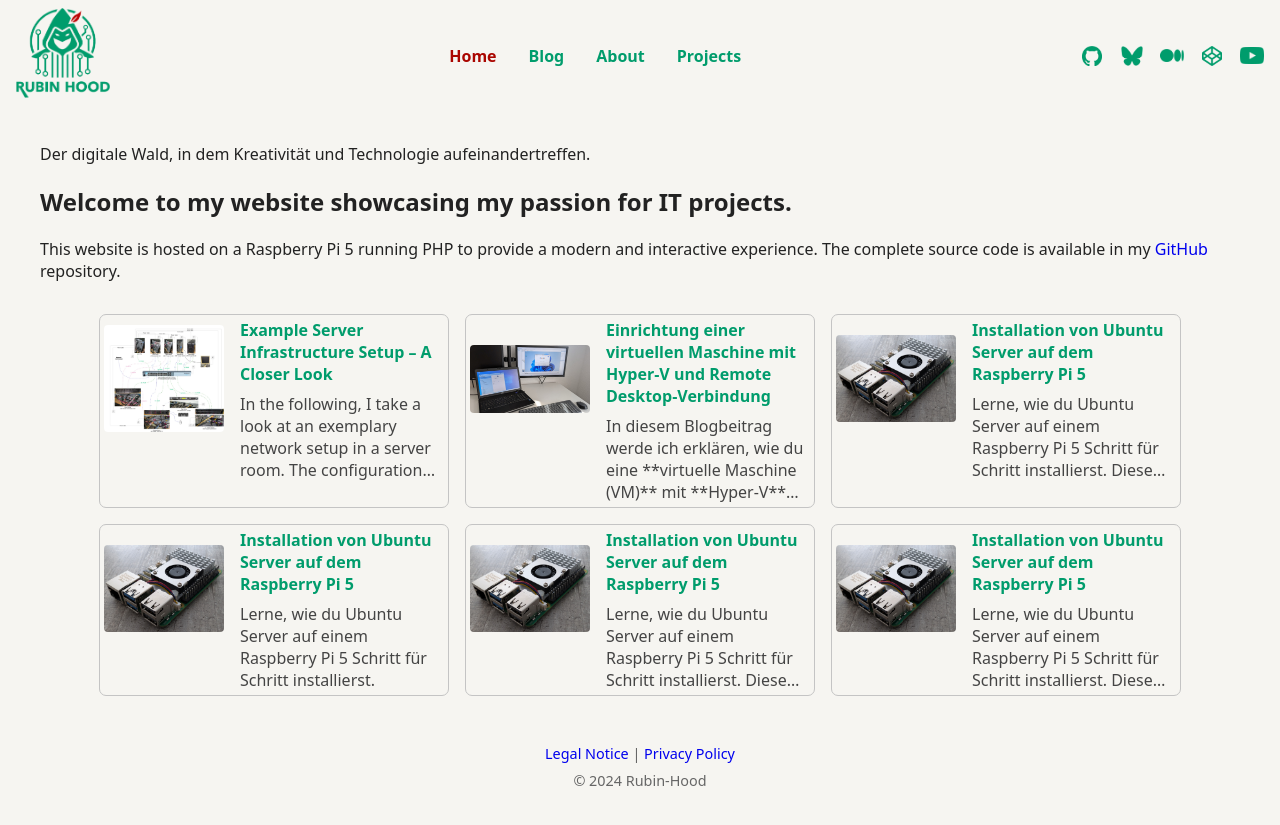
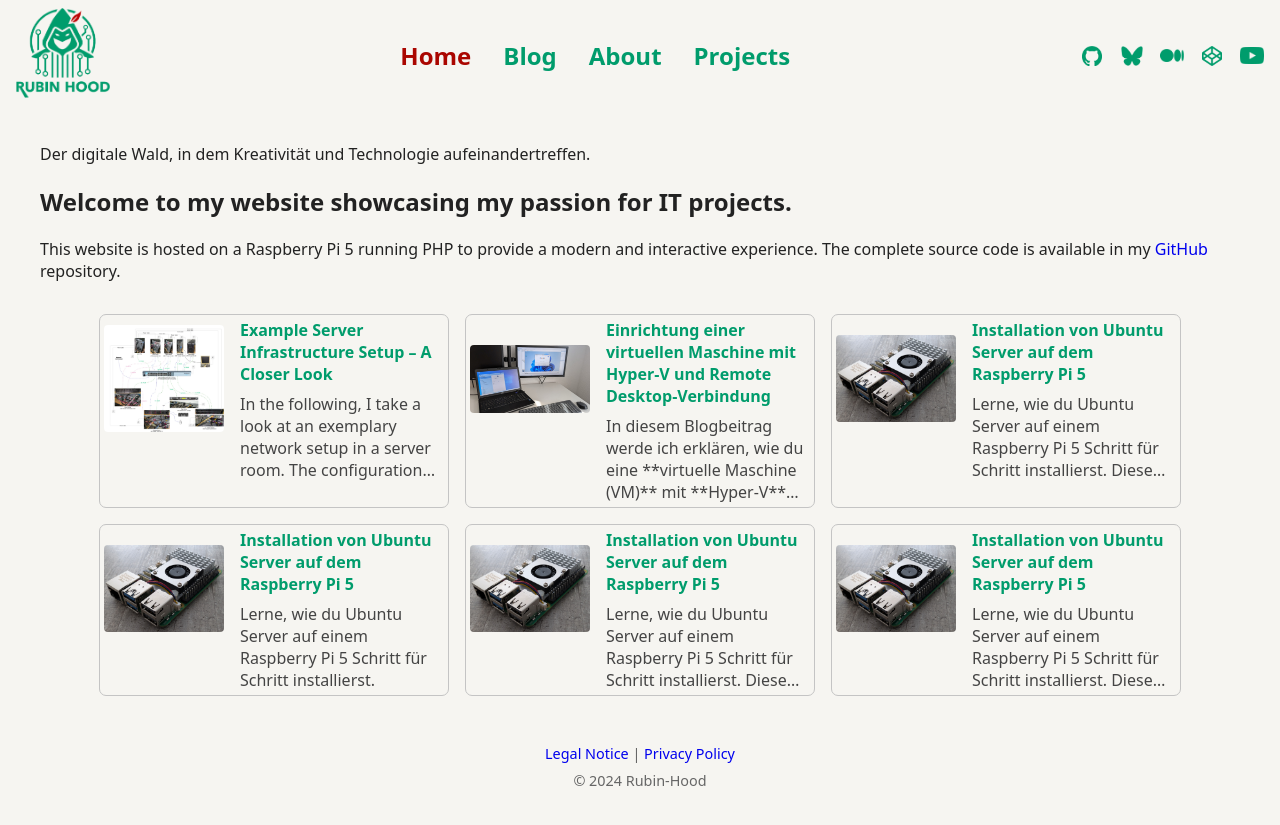
Before and after one commit to rubin-hood/rubinhood-blog, a Jekyll site: the page built from index.md, in a window 1280 px wide. Shown: the top 825 px of the page. Built offline with Jekyll 4.4.1, drawn with Linux system fonts in a browser that asks for light colours.

Commit message:
Update style.css

```diff
--- a/assets/css/style.css
+++ b/assets/css/style.css
@@ -53,6 +53,7 @@ a {
   text-decoration: none;             /* Unterstreicht die Links NICHT */
   color: #009C6C;                       /* Dunkelgraue Schrift für die Navigation */
   font-weight: bold;                 /* Links fett anzeigen */
+  font-size: 1.5rem;                 /* Schrift der Navigation größer */
 }
 
 .site-nav a:hover {
```
